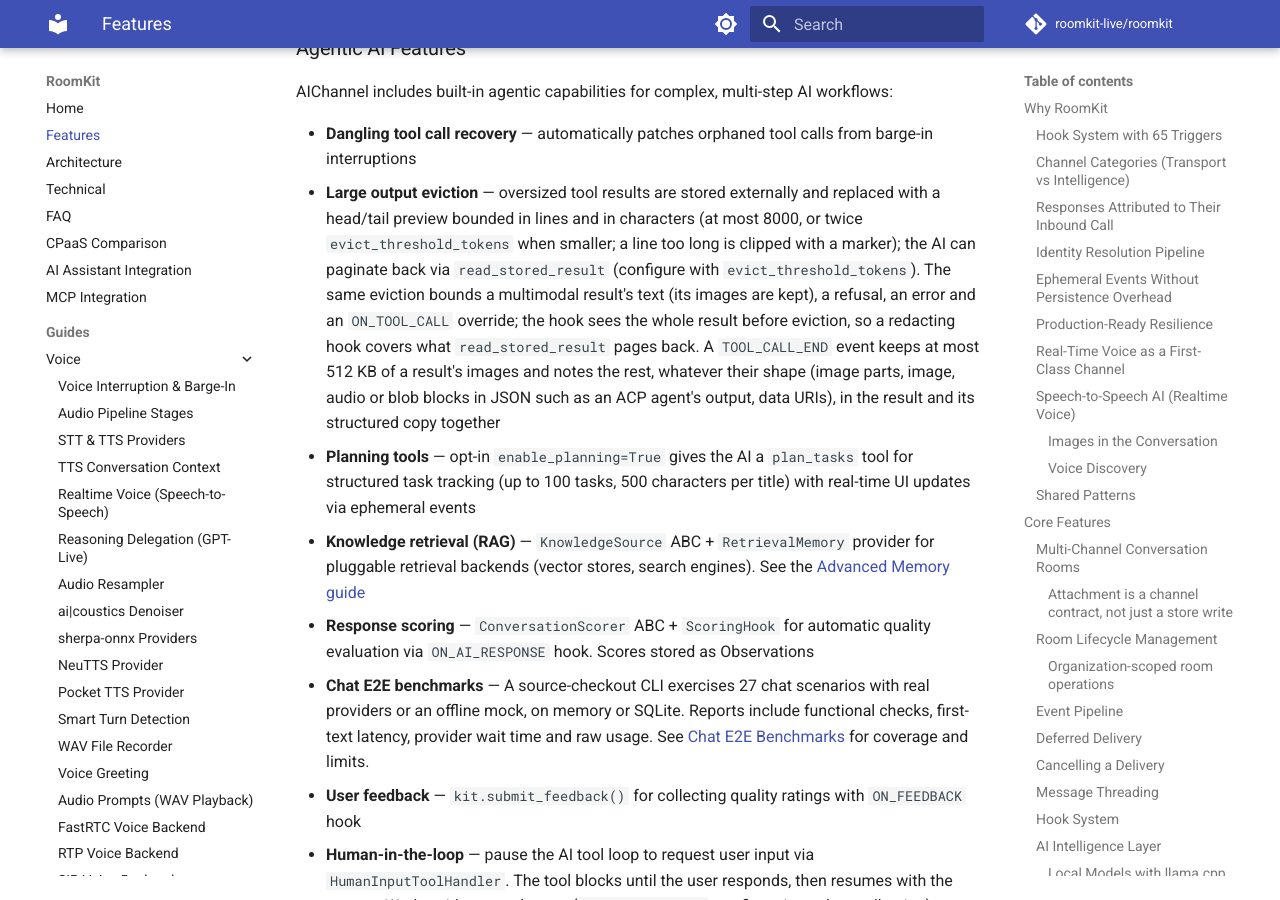
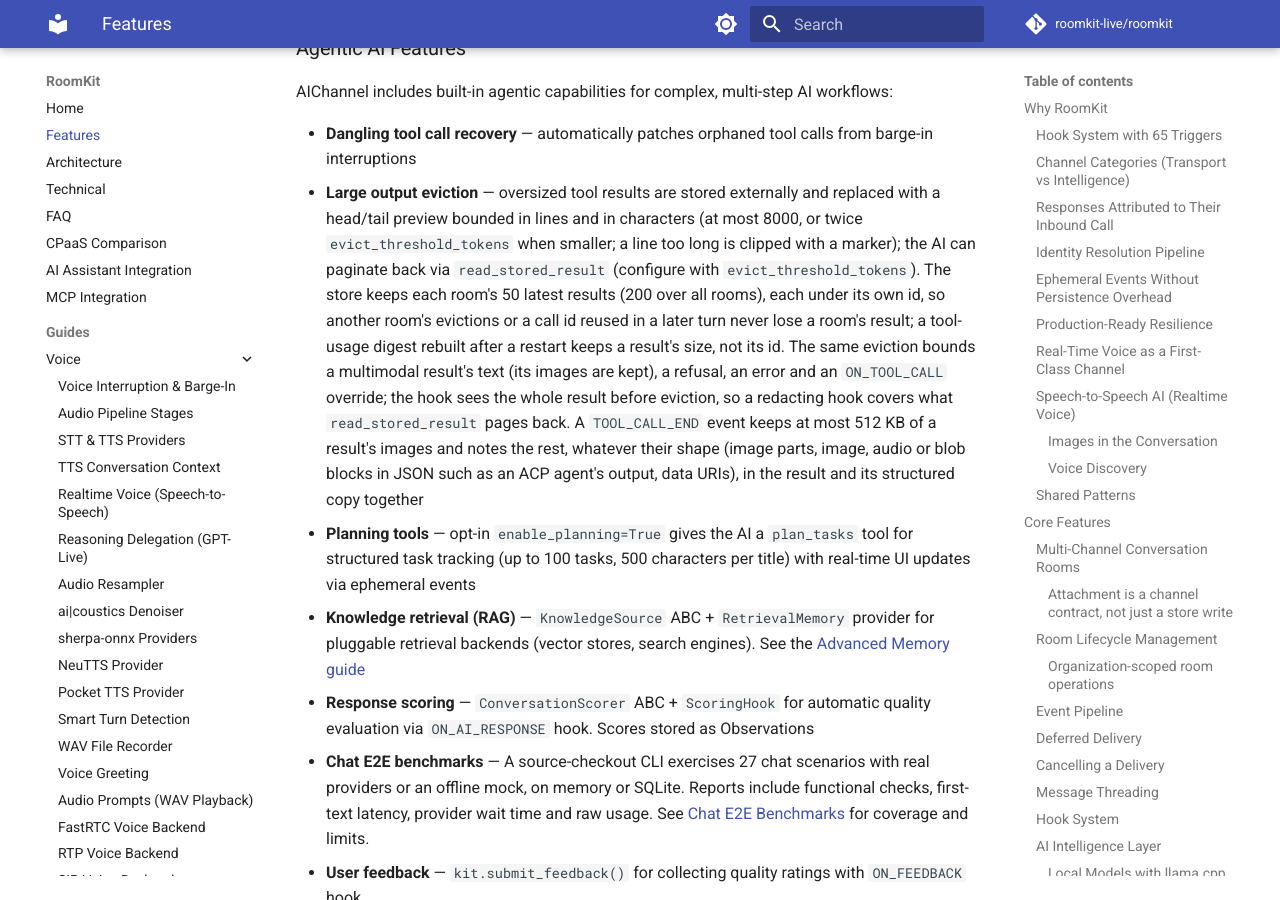
Before and after one commit to roomkit-live/roomkit-docs, an MkDocs documentation site: the page built from docs/features.md, in a window 1280 px wide and 900 px high, scrolled down 41489 px. Built offline with MkDocs 1.6.1 and Material for MkDocs 9.7.7, drawn with Linux system fonts in a browser that asks for light colours; comment, search, counter and statistics services are not loaded.

Commit message:
docs(features): the eviction store is per room and never reuses an id (RMK-285)

```diff
--- a/docs/features.md
+++ b/docs/features.md
@@ -1533,7 +1533,7 @@ Built-in providers: `SlidingWindowMemory` (last N events), `BudgetAwareMemory` (
 AIChannel includes built-in agentic capabilities for complex, multi-step AI workflows:
 
 - **Dangling tool call recovery** — automatically patches orphaned tool calls from barge-in interruptions
-- **Large output eviction** — oversized tool results are stored externally and replaced with a head/tail preview bounded in lines and in characters (at most 8000, or twice `evict_threshold_tokens` when smaller; a line too long is clipped with a marker); the AI can paginate back via `read_stored_result` (configure with `evict_threshold_tokens`). The same eviction bounds a multimodal result's text (its images are kept), a refusal, an error and an `ON_TOOL_CALL` override; the hook sees the whole result before eviction, so a redacting hook covers what `read_stored_result` pages back. A `TOOL_CALL_END` event keeps at most 512 KB of a result's images and notes the rest, whatever their shape (image parts, image, audio or blob blocks in JSON such as an ACP agent's output, data URIs), in the result and its structured copy together
+- **Large output eviction** — oversized tool results are stored externally and replaced with a head/tail preview bounded in lines and in characters (at most 8000, or twice `evict_threshold_tokens` when smaller; a line too long is clipped with a marker); the AI can paginate back via `read_stored_result` (configure with `evict_threshold_tokens`). The store keeps each room's 50 latest results (200 over all rooms), each under its own id, so another room's evictions or a call id reused in a later turn never lose a room's result; a tool-usage digest rebuilt after a restart keeps a result's size, not its id. The same eviction bounds a multimodal result's text (its images are kept), a refusal, an error and an `ON_TOOL_CALL` override; the hook sees the whole result before eviction, so a redacting hook covers what `read_stored_result` pages back. A `TOOL_CALL_END` event keeps at most 512 KB of a result's images and notes the rest, whatever their shape (image parts, image, audio or blob blocks in JSON such as an ACP agent's output, data URIs), in the result and its structured copy together
 - **Planning tools** — opt-in `enable_planning=True` gives the AI a `plan_tasks` tool for structured task tracking (up to 100 tasks, 500 characters per title) with real-time UI updates via ephemeral events
 - **Knowledge retrieval (RAG)** — `KnowledgeSource` ABC + `RetrievalMemory` provider for pluggable retrieval backends (vector stores, search engines). See the [Advanced Memory guide](guides/advanced-memory.md)
 - **Response scoring** — `ConversationScorer` ABC + `ScoringHook` for automatic quality evaluation via `ON_AI_RESPONSE` hook. Scores stored as Observations
```
